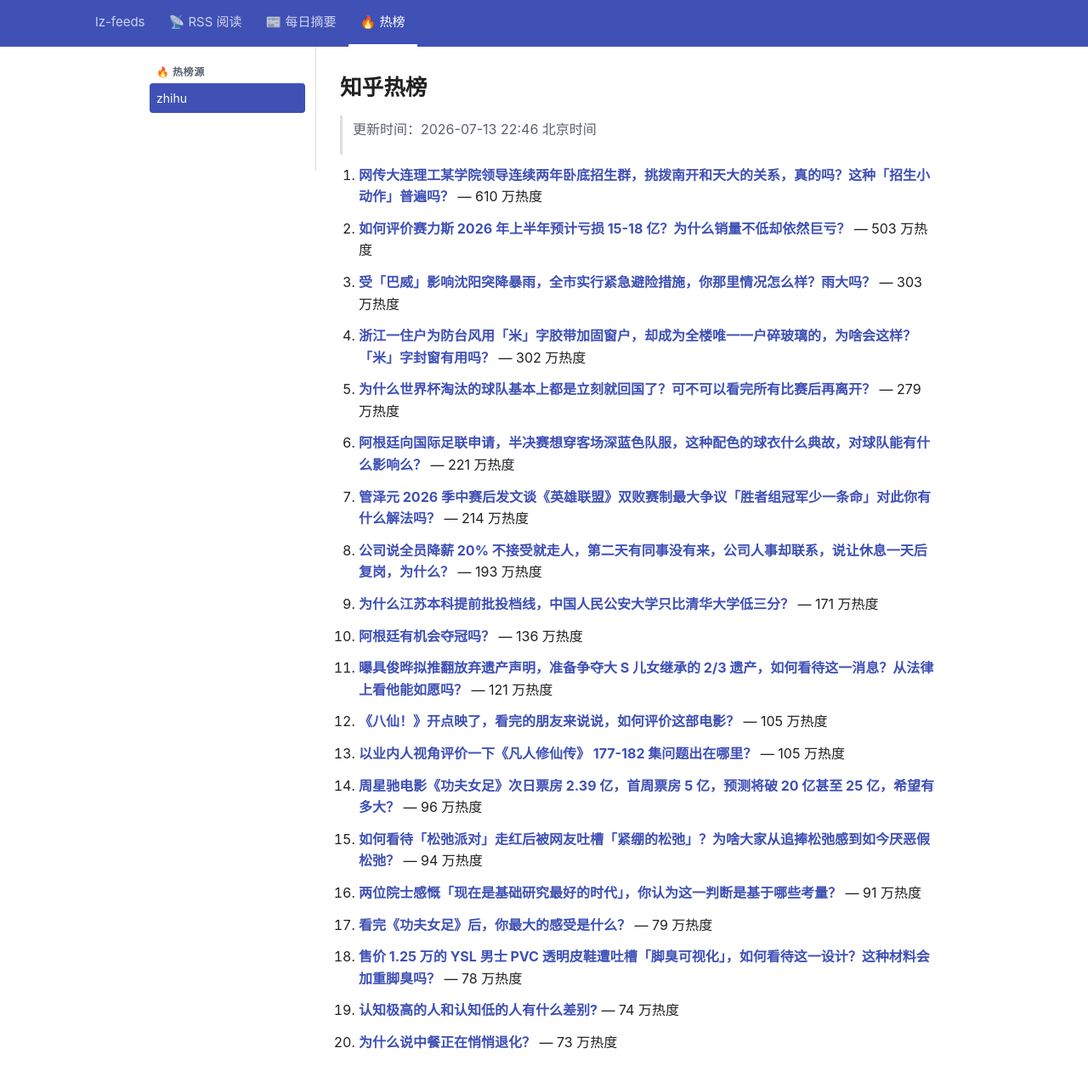
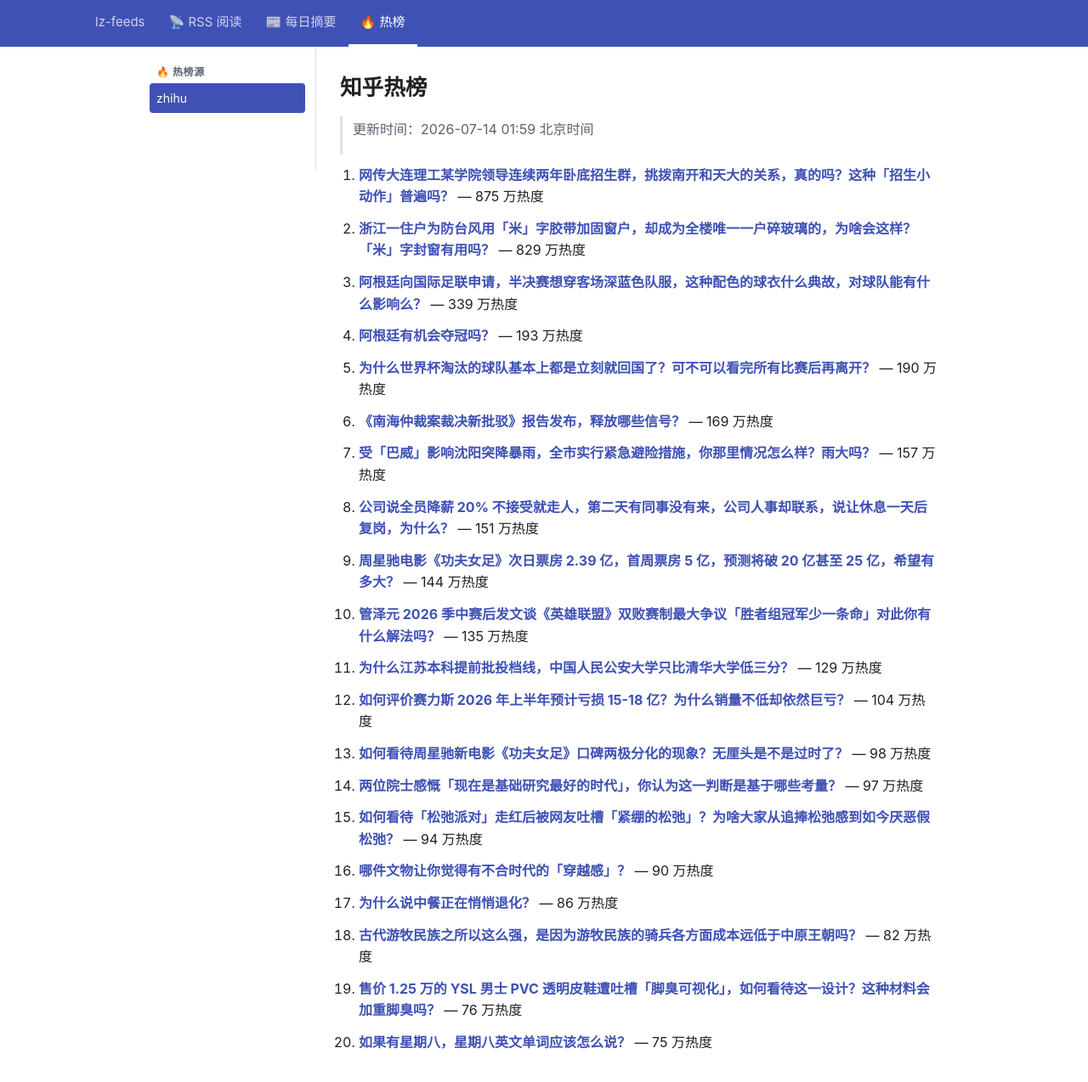
Before and after one commit to lizhang0101/lz-feeds, a Jekyll site: the page built from _hotlist/zhihu.md, in a window 1280 px wide and 1305 px high. Shown: the top 1274 px of the window at 85% size. Built offline with Jekyll 4.4.1, drawn with Linux system fonts in a browser that asks for light colours.

Commit message:
hotlist: 2026-07-13T17:59Z

```diff
--- a/_hotlist/zhihu.md
+++ b/_hotlist/zhihu.md
@@ -1,48 +1,48 @@
 ---
-updated: 2026-07-13 22:46 北京时间
+updated: 2026-07-14 01:59 北京时间
 count: 20
 ---
 
 # 知乎热榜
 
-> 更新时间：2026-07-13 22:46 北京时间
+> 更新时间：2026-07-14 01:59 北京时间
 
-1. **[网传大连理工某学院领导连续两年卧底招生群，挑拨南开和天大的关系，真的吗？这种「招生小动作」普遍吗？](https://www.zhihu.com/question/2059729316993131464)** — 610 万热度
+1. **[网传大连理工某学院领导连续两年卧底招生群，挑拨南开和天大的关系，真的吗？这种「招生小动作」普遍吗？](https://www.zhihu.com/question/2059729316993131464)** — 875 万热度
 
-2. **[如何评价赛力斯 2026 年上半年预计亏损 15-18 亿？为什么销量不低却依然巨亏？](https://www.zhihu.com/question/2059697862565536691)** — 503 万热度
+2. **[浙江一住户为防台风用「米」字胶带加固窗户，却成为全楼唯一一户碎玻璃的，为啥会这样？「米」字封窗有用吗？](https://www.zhihu.com/question/2060049184527480687)** — 829 万热度
 
-3. **[受「巴威」影响沈阳突降暴雨，全市实行紧急避险措施，你那里情况怎么样？雨大吗？](https://www.zhihu.com/question/2059917780845946766)** — 303 万热度
+3. **[阿根廷向国际足联申请，半决赛想穿客场深蓝色队服，这种配色的球衣什么典故，对球队能有什么影响么？](https://www.zhihu.com/question/2060002703879533053)** — 339 万热度
 
-4. **[浙江一住户为防台风用「米」字胶带加固窗户，却成为全楼唯一一户碎玻璃的，为啥会这样？「米」字封窗有用吗？](https://www.zhihu.com/question/2060049184527480687)** — 302 万热度
+4. **[阿根廷有机会夺冠吗？](https://www.zhihu.com/question/2059639111040999429)** — 193 万热度
 
-5. **[为什么世界杯淘汰的球队基本上都是立刻就回国了？可不可以看完所有比赛后再离开？](https://www.zhihu.com/question/2058981135892461058)** — 279 万热度
+5. **[为什么世界杯淘汰的球队基本上都是立刻就回国了？可不可以看完所有比赛后再离开？](https://www.zhihu.com/question/2058981135892461058)** — 190 万热度
 
-6. **[阿根廷向国际足联申请，半决赛想穿客场深蓝色队服，这种配色的球衣什么典故，对球队能有什么影响么？](https://www.zhihu.com/question/2060002703879533053)** — 221 万热度
+6. **[《南海仲裁案裁决新批驳》报告发布，释放哪些信号？](https://www.zhihu.com/question/2059980453814219344)** — 169 万热度
 
-7. **[管泽元 2026 季中赛后发文谈《英雄联盟》双败赛制最大争议「胜者组冠军少一条命」对此你有什么解法吗？](https://www.zhihu.com/question/2059961230907946867)** — 214 万热度
+7. **[受「巴威」影响沈阳突降暴雨，全市实行紧急避险措施，你那里情况怎么样？雨大吗？](https://www.zhihu.com/question/2059917780845946766)** — 157 万热度
 
-8. **[公司说全员降薪 20% 不接受就走人，第二天有同事没有来，公司人事却联系，说让休息一天后复岗，为什么？](https://www.zhihu.com/question/2059237272705316521)** — 193 万热度
+8. **[公司说全员降薪 20% 不接受就走人，第二天有同事没有来，公司人事却联系，说让休息一天后复岗，为什么？](https://www.zhihu.com/question/2059237272705316521)** — 151 万热度
 
-9. **[为什么江苏本科提前批投档线，中国人民公安大学只比清华大学低三分？](https://www.zhihu.com/question/2058628068630175892)** — 171 万热度
+9. **[周星驰电影《功夫女足》次日票房 2.39 亿，首周票房 5 亿，预测将破 20 亿甚至 25 亿，希望有多大？](https://www.zhihu.com/question/2059790933936137165)** — 144 万热度
 
-10. **[阿根廷有机会夺冠吗？](https://www.zhihu.com/question/2059639111040999429)** — 136 万热度
+10. **[管泽元 2026 季中赛后发文谈《英雄联盟》双败赛制最大争议「胜者组冠军少一条命」对此你有什么解法吗？](https://www.zhihu.com/question/2059961230907946867)** — 135 万热度
 
-11. **[曝具俊晔拟推翻放弃遗产声明，准备争夺大 S 儿女继承的 2/3 遗产，如何看待这一消息？从法律上看他能如愿吗？](https://www.zhihu.com/question/2059706549161944571)** — 121 万热度
+11. **[为什么江苏本科提前批投档线，中国人民公安大学只比清华大学低三分？](https://www.zhihu.com/question/2058628068630175892)** — 129 万热度
 
-12. **[《八仙！》开点映了，看完的朋友来说说，如何评价这部电影？](https://www.zhihu.com/question/2058505696463812158)** — 105 万热度
+12. **[如何评价赛力斯 2026 年上半年预计亏损 15-18 亿？为什么销量不低却依然巨亏？](https://www.zhihu.com/question/2059697862565536691)** — 104 万热度
 
-13. **[以业内人视角评价一下《凡人修仙传》 177-182 集问题出在哪里？](https://www.zhihu.com/question/2059735577881269182)** — 105 万热度
+13. **[如何看待周星驰新电影《功夫女足》口碑两极分化的现象？无厘头是不是过时了？](https://www.zhihu.com/question/2059946981699728081)** — 98 万热度
 
-14. **[周星驰电影《功夫女足》次日票房 2.39 亿，首周票房 5 亿，预测将破 20 亿甚至 25 亿，希望有多大？](https://www.zhihu.com/question/2059790933936137165)** — 96 万热度
+14. **[两位院士感慨「现在是基础研究最好的时代」，你认为这一判断是基于哪些考量？](https://www.zhihu.com/question/2059189701848851782)** — 97 万热度
 
 15. **[如何看待「松弛派对」走红后被网友吐槽「紧绷的松弛」？为啥大家从追捧松弛感到如今厌恶假松弛？](https://www.zhihu.com/question/2057860179513668617)** — 94 万热度
 
-16. **[两位院士感慨「现在是基础研究最好的时代」，你认为这一判断是基于哪些考量？](https://www.zhihu.com/question/2059189701848851782)** — 91 万热度
+16. **[哪件文物让你觉得有不合时代的「穿越感」？](https://www.zhihu.com/question/2043017867059361552)** — 90 万热度
 
-17. **[看完《功夫女足》后，你最大的感受是什么？](https://www.zhihu.com/question/2059212073247184041)** — 79 万热度
+17. **[为什么说中餐正在悄悄退化？](https://www.zhihu.com/question/552064695)** — 86 万热度
 
-18. **[售价 1.25 万的 YSL 男士 PVC 透明皮鞋遭吐槽「脚臭可视化」，如何看待这一设计？这种材料会加重脚臭吗？](https://www.zhihu.com/question/2056072763509564144)** — 78 万热度
+18. **[古代游牧民族之所以这么强，是因为游牧民族的骑兵各方面成本远低于中原王朝吗？](https://www.zhihu.com/question/1888275342818523001)** — 82 万热度
 
-19. **[认知极高的人和认知低的人有什么差别?](https://www.zhihu.com/question/662304198)** — 74 万热度
+19. **[售价 1.25 万的 YSL 男士 PVC 透明皮鞋遭吐槽「脚臭可视化」，如何看待这一设计？这种材料会加重脚臭吗？](https://www.zhihu.com/question/2056072763509564144)** — 76 万热度
 
-20. **[为什么说中餐正在悄悄退化？](https://www.zhihu.com/question/552064695)** — 73 万热度
+20. **[如果有星期八，星期八英文单词应该怎么说？](https://www.zhihu.com/question/20390177)** — 75 万热度
```
